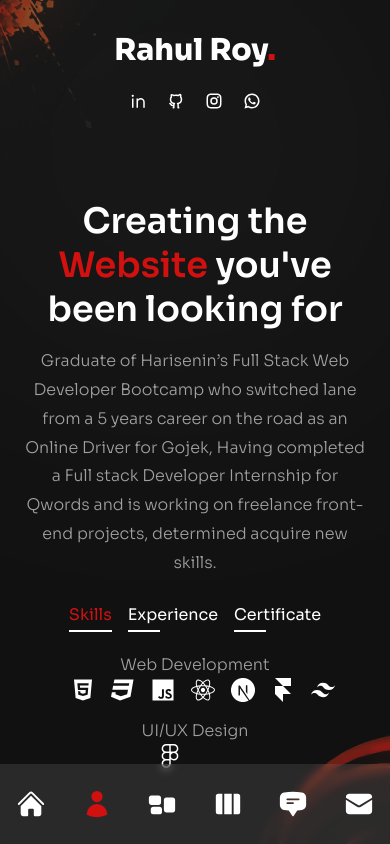
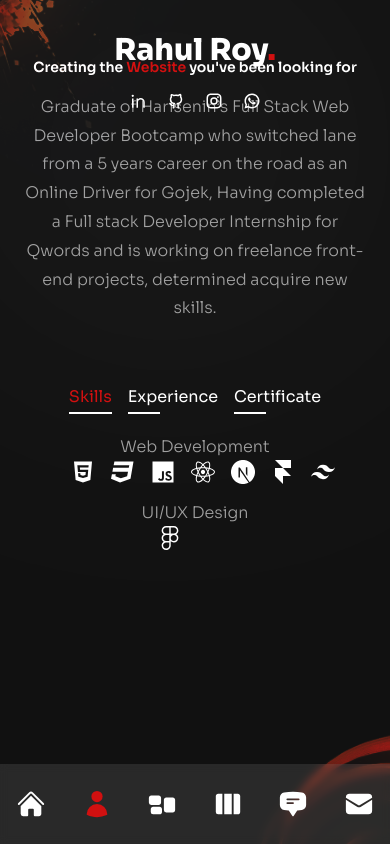
Before and after one commit to rahul-roy-dev/portfolio-next, a Next.js app: page /about in a window 390 px wide. Built offline with nearby package versions, Linux system fonts and the light colour scheme.

Commit message:
fixing the padding on about page

```diff
--- a/pages/about/index.js
+++ b/pages/about/index.js
@@ -1,19 +1,9 @@
 import React, { useState } from "react";
 
 // icons
-import {
-  FaHtml5,
-  FaCss3,
-  FaJs,
-  FaReact,
-  FaFigma,
-} from "react-icons/fa";
+import { FaHtml5, FaCss3, FaJs, FaReact, FaFigma } from "react-icons/fa";
 
-import {
-  SiNextdotjs,
-  SiFramer,
-  SiTailwindcss,
-} from "react-icons/si";
+import { SiNextdotjs, SiFramer, SiTailwindcss } from "react-icons/si";
 
 //  data
 const aboutData = [
@@ -85,7 +75,7 @@ const About = () => {
   console.log(index);
 
   return (
-    <div className="h-full bg-primary/30 py-[200px] text-center xl:text-left">
+    <div className="h-full bg-primary/30 py-[20px] lg:py-[40px] text-center xl:text-left">
       <Circles />
       <motion.div
         variants={fadeIn("right", 0.2)}
@@ -96,7 +86,7 @@ const About = () => {
       >
         <div id="Avatar" className=" w-[25vw] h-auto "></div>
       </motion.div>
-      <div className="container mx-auto h-full flex flex-col items-center xl:flex-row gap-x-6">
+      <div className="container mx-auto h-screen flex flex-col items-center xl:flex-row gap-x-3">
         {/* text */}
         <div className="flex-1 flex flex-col justify-center">
           <motion.h2
@@ -104,18 +94,23 @@ const About = () => {
             initial="hidden"
             animate="show"
             exit="hidden"
-            className="h2 text-md lg:text-6xl"
+            className="h2 text-sm md:text-md lg:text-6xl"
           >
-            Creating the <span className="text-accent ">Website</span> you've been looking for
+            Creating the <span className="text-accent ">Website</span> you've
+            been looking for
           </motion.h2>
           <motion.p
             variants={fadeIn("right", 0.2)}
             initial="hidden"
             animate="show"
             exit="hidden"
-            className="max-w-[500px] mx-auto xl:mx-0 mb-6 xl:mb-12 px-2 xl:px-0"
+            className="max-w-[500px] mx-auto xl:mx-0 mb-6 xl:mb-12 px-2 xl:px-0 "
           >
-            Graduate of Harisenin’s Full Stack Web Developer Bootcamp  who switched lane  from a  5 years career on the road as an Online Driver for Gojek, Having completed a Full stack Developer Internship for Qwords and is working on freelance front-end projects, determined acquire new skills.
+            Graduate of Harisenin’s Full Stack Web Developer Bootcamp who
+            switched lane from a 5 years career on the road as an Online Driver
+            for Gojek, Having completed a Full stack Developer Internship for
+            Qwords and is working on freelance front-end projects, determined
+            acquire new skills.
           </motion.p>
           {/* counters */}
           <motion.div
```
